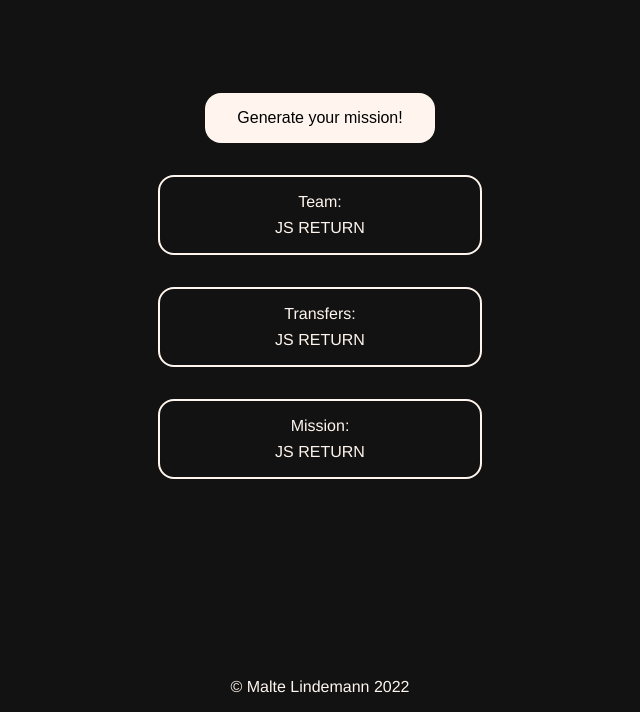
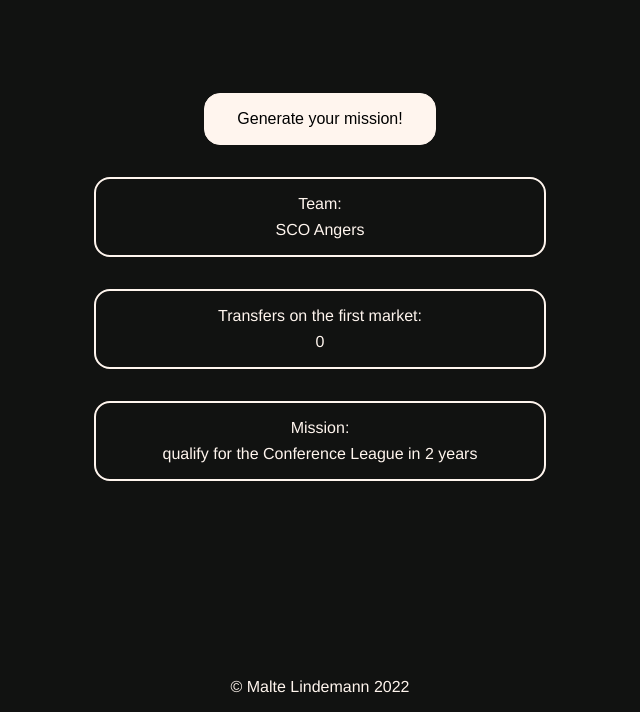
Before and after one commit to Lambouw/Manager-Mission-Generator, a plain HTML site: page index.html in a window 1280 px wide. Both pictures are taken after a click on the button "Generate your mission!". Shown: the part 88-800 px from the top of the page, without its empty margins (320-960 px from the left). Drawn offline with Linux system fonts and the light colour scheme.

Commit message:
added everything for 1st working page

```diff
--- a/index.html
+++ b/index.html
@@ -9,8 +9,6 @@
     <link rel="stylesheet" href="resources/css/basic-styles.css">
     <link rel="stylesheet" href="resources/css/styles.css">
 
-    <script src="main.js"></script>
-
     <title>Football Manager Mission Generator</title>
 </head>
 <body>
@@ -19,23 +17,25 @@
     </header>
 
     <main>
-        <button>Generate your mission!</button>
-        <div class="team">
+        <button id="btn1">Generate your mission!</button>
+        <div class="team hidden">
             <div>Team: </div>
-            <div class="padding">JS RETURN</div>
+            <div class="padding" id="team"></div>
         </div>
-        <div class="transfers">
-            <div>Transfers:</div>
-            <div class="padding">JS RETURN</div>
+        <div class="transfers hidden">
+            <div>Transfers on the first market:</div>
+            <div class="padding" id="transfers"></div>
         </div>
-        <div class="mission">
+        <div class="mission hidden">
             <div>Mission:</div>
-            <div class="padding">JS RETURN</div>
+            <div class="padding" id="mission"></div>
         </div>
     </main>
 
     <footer>
         &copy; Malte Lindemann 2022
     </footer>
+
+    <script src="main.js"></script>
 </body>
 </html>
--- a/main.js
+++ b/main.js
@@ -29,6 +29,7 @@ const missionLowerLeague = ['get promoted'];
 const time = [1, 2, 3, 4, 5];
 const amountTransfers = [0, 1, 2, 3, 4, 5, 'as many as you want'];
 
+const generateAll = () => {
     /* Generate random number between 0 & num-1 */
     const randomNumber = num => {
         return Math.floor(Math.random() * num);
@@ -117,3 +118,21 @@ let transfers = pickEntry(amountTransfers);
     console.log(`You manage ${team}!`);
     console.log(`Your mission is to ${mission} in ${years} years.`);
     console.log(`You're allowed to sign ${transfers} players on the first transfer market.`);
+
+    let changeVisibility = document.getElementsByClassName('hidden');
+    for (let i=0; i<changeVisibility.length; i++) {
+        changeVisibility[i].style.visibility = 'visible';
+    }
+
+    let teamWindow = document.getElementById('team');
+    teamWindow.innerHTML = team;
+
+    let transfersWindow = document.getElementById('transfers');
+    transfersWindow.innerHTML = transfers;
+
+    let missionWindow = document.getElementById('mission');
+    missionWindow.innerHTML = mission + ' in ' + years + ' years';
+};
+
+let btn1 = document.getElementById('btn1');
+btn1.onclick = generateAll;
--- a/resources/css/styles.css
+++ b/resources/css/styles.css
@@ -25,7 +25,7 @@ main {
 }
 
 button {
-    border: none;
+    border: 1px solid seashell;
     background-color: seashell;
     padding: 1rem 2rem;
     text-align: center;
@@ -47,10 +47,10 @@ button:hover {
     border-radius: 1rem;
     padding: 1rem 2rem;
     margin: 2rem auto;
-    width: 20%;
+    width: 30%;
     display: flex;
     flex-direction: column;
-/*    visibility: hidden; */
+    visibility: hidden;
 }
 
 .padding {
```
Lines whose indentation alone changed are shown as unchanged.
